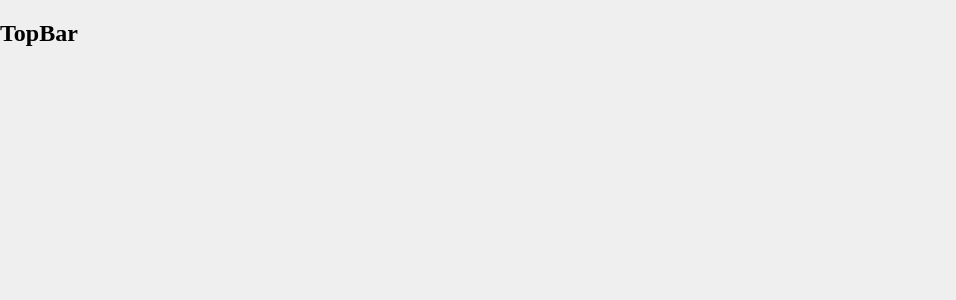
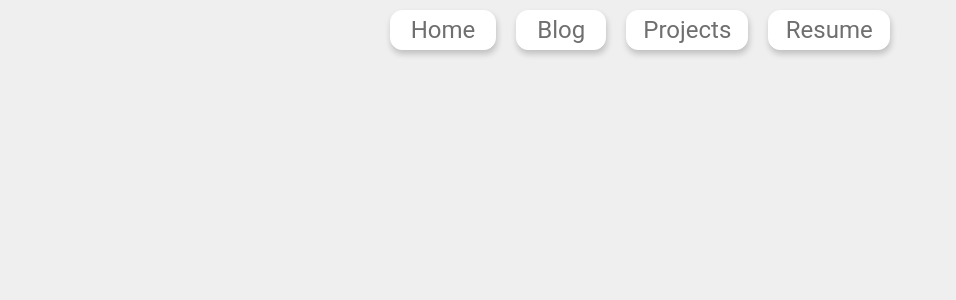
Before and after one commit to hmallen99/hmallen99.github.io, a React (Create React App) app: page /pages in a window 1280 px wide. Shown: the top 300 px of the page, without its empty margins (0-956 px from the left). Built offline with nearby package versions, Linux system fonts and the light colour scheme.

Commit message:
Top Bar styling

```diff
--- /dev/null
+++ b/src/TopBarContainer.css
@@ -0,0 +1,44 @@
+.top-bar-container {
+    display: flex;
+    flex-direction: column;
+    justify-content: flex-start;
+    align-items: center;
+}
+
+.top-bar {
+    display: flex;
+    flex-direction: row;
+    justify-content: flex-start;
+    align-items: center;
+    padding-top: 10px;
+    padding-bottom: 10px;
+    gap: 20px;
+}
+
+.top-bar-button {
+    display: flex;
+    flex-direction: row;
+    max-width: 80px;
+    justify-content: center;
+    align-items: center;
+    border-radius: 12px;
+    box-shadow: 1px 4px 6px 0px rgba(0, 0, 0, 0.20000000298023224);
+    padding-top: 5px;
+    padding-right: 20px;
+    padding-bottom: 5px;
+    padding-left: 20px;
+    border-color: rgba(255, 255, 255, 1);
+    border-width: 1px;
+    border-style: solid;
+    background-color: rgba(255, 255, 255, 1);
+    color: rgba(111, 111, 111, 1);
+    font-size: 24px;
+    letter-spacing: 0%;
+    text-align: left;
+    font-family: "Roboto", sans-serif;
+}
+
+.top-bar-button:hover {
+    background-color: rgb(183, 213, 255);
+    border-color: rgb(183, 213, 255);
+}
--- a/src/TopBarContainer.tsx
+++ b/src/TopBarContainer.tsx
@@ -1,12 +1,36 @@
 import * as React from "react";
 import { Outlet } from "react-router-dom";
 import PlainLink from "./PlainLink";
+import './TopBarContainer.css'
 
 export default function TopBarContainer() {
     return (
         <>
-            <div>
-                <h2>TopBar</h2>
+            <div className="top-bar-container">
+                <div className="top-bar">
+                    <PlainLink to="/">
+                        <div className="top-bar-button">
+                            Home
+                        </div>
+                    </PlainLink>
+                    <PlainLink to="/pages/blog">
+                        <div className="top-bar-button">
+                            Blog
+                        </div>
+                    </PlainLink>
+                    <PlainLink to="/pages/projects">
+                        <div className="top-bar-button">
+                            Projects
+                        </div>
+                    </PlainLink>
+                    <PlainLink to="/pages/resume">
+                        <div className="top-bar-button">
+                            Resume
+                        </div>
+                    </PlainLink>
+                </div>
+
+
                 <Outlet />
             </div>
         </>
```
